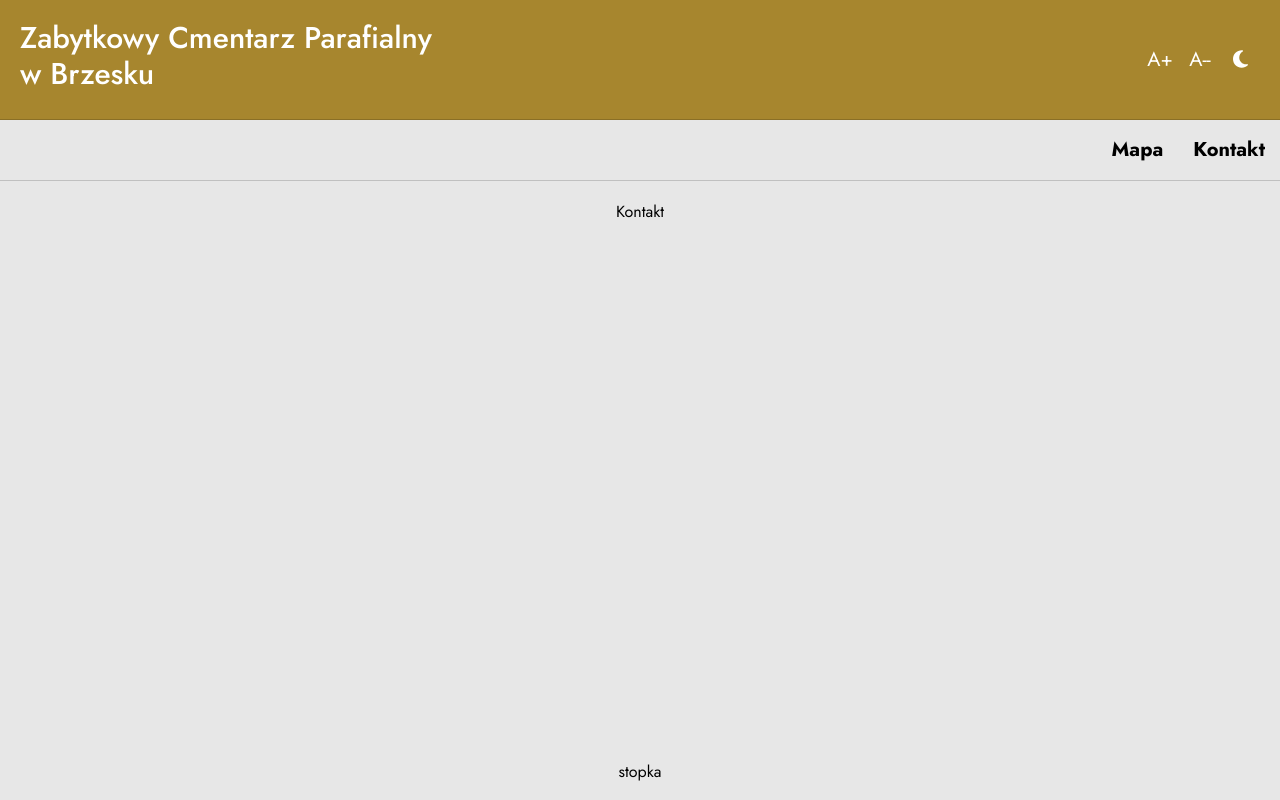
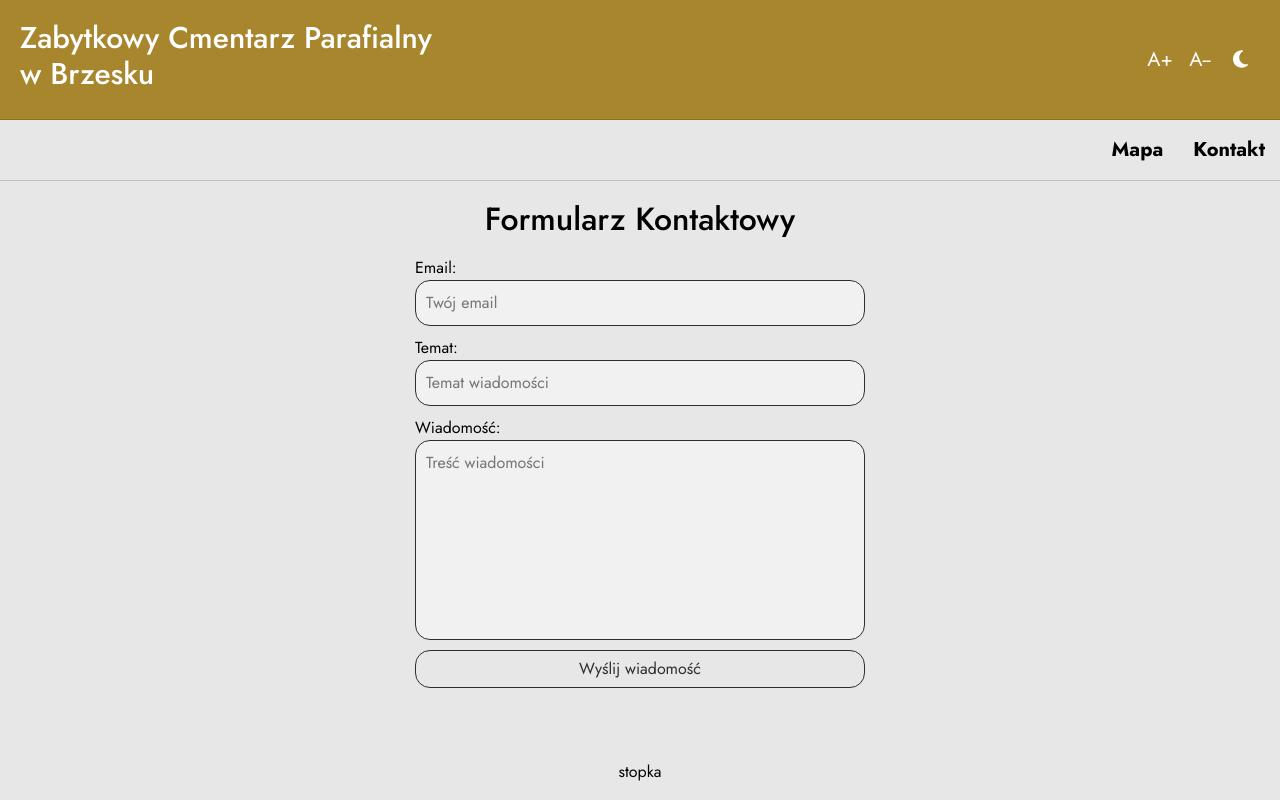
Before and after one commit to Plowix/cmentarz-brzesko, a React (Create React App) app in the folder cmentarz-frontend/: page /kontakt in a window 1280 px wide. Built offline with nearby package versions, Linux system fonts and the light colour scheme; no server answers.

Commit message:
Front-end formularza kontaktowego

```diff
--- a/cmentarz-frontend/src/App.css
+++ b/cmentarz-frontend/src/App.css
@@ -93,7 +93,8 @@ footer{
     margin-top: auto;
 }
 
-input{
+input, textarea{
+    resize: none;
     padding: 10px;
 
     border-radius: 15px;
@@ -105,9 +106,20 @@ input{
     transition: 0.15s ease-in;
 }
 
-input:hover{
+input:hover, textarea:hover{
     border: 1px solid gray;
     box-shadow: none;
+}
+
+.input-container{
+    width: 100%;
+    display: flex;
+    flex-direction: column;
+    align-items: flex-start;
+}
+
+.input-container input{
+    width: 100%;
 }
 
 .wrong-input{
--- a/cmentarz-frontend/src/RouterContent.jsx
+++ b/cmentarz-frontend/src/RouterContent.jsx
@@ -4,7 +4,7 @@ import { BrowserRouter as Router, Routes, Route, Link, useNavigate } from 'react
 import ModalDisplay from './components/Decor/ModalDisplay';
 import Header from './components/Header/Header'
 import HomePage from './components/HomePage/HomePage';
-import Contact from './components/Contact';
+import Contact from './components/Contact/Contact';
 import Footer from './components/Footer';
 import Login from './components/UserOnly/Login';
 import AdminPanel from './components/UserOnly/AdminPanel';
--- /dev/null
+++ b/cmentarz-frontend/src/components/Contact/Contact.css
@@ -0,0 +1,13 @@
+.contact-container{
+    width: 450px;
+
+    display: flex;
+    flex-direction: column;
+
+    gap: 10px;
+}
+
+.contact-container textarea{
+    width: 100%;
+    height: 200px;
+}
--- a/cmentarz-frontend/src/components/Contact.jsx
+++ b/cmentarz-frontend/src/components/Contact/Contact.jsx
@@ -1,7 +1,11 @@
+import ContactForm from "./ContactForm";
+
+import './Contact.css'
+
 function Contact(){
     return(
         <main>
-            <p>Kontakt</p>
+            <ContactForm/>
         </main>
     )
 }
--- /dev/null
+++ b/cmentarz-frontend/src/components/Contact/ContactForm.jsx
@@ -0,0 +1,69 @@
+import React, { useState } from 'react';
+
+const ContactForm = () => {
+    const [email, setEmail] = useState('');
+    const [subject, setSubject] = useState('');
+    const [message, setMessage] = useState('');
+    const [error, setError] = useState('');
+
+    const handleSubmit = (e) => {
+        e.preventDefault();
+
+        if (!email || !subject || !message) {
+            setError('Proszę wypełnić wszystkie pola.');
+            return;
+        }
+
+        console.log({ email, subject, message });
+        setError('');
+    };
+
+    return (
+        <form className='contact-container' onSubmit={handleSubmit}>
+            <h2>Formularz Kontaktowy</h2>
+
+            <div className="input-container">
+                <label htmlFor="email">Email:</label>
+                <input
+                    type="email"
+                    id="email"
+                    value={email}
+                    onChange={(e) => setEmail(e.target.value)}
+                    placeholder="Twój email"
+                    required
+                />
+            </div>
+
+            <div className="input-container">
+                <label htmlFor="subject">Temat:</label>
+                <input
+                    type="text"
+                    id="subject"
+                    value={subject}
+                    onChange={(e) => setSubject(e.target.value)}
+                    placeholder="Temat wiadomości"
+                    required
+                />
+            </div>
+
+            <div className="input-container">
+                <label htmlFor="message">Wiadomość:</label>
+                <textarea
+                    id="message"
+                    value={message}
+                    onChange={(e) => setMessage(e.target.value)}
+                    placeholder="Treść wiadomości"
+                    required
+                />
+            </div>
+
+            {error && <div className="wrong-input">{error}</div>}
+
+            <button className="contact-button btn btn-outline-secondary" type="submit">
+                Wyślij wiadomość
+            </button>
+        </form>
+    );
+};
+
+export default ContactForm;
--- a/cmentarz-frontend/src/components/UserOnly/Login.css
+++ b/cmentarz-frontend/src/components/UserOnly/Login.css
@@ -13,17 +13,6 @@
 }
 
 
-.login-container .input-container{
-    width: 100%;
-    display: flex;
-    flex-direction: column;
-    align-items: flex-start;
-}
-
-.input-container input{
-    width: 100%;
-}
-
 .error{
     min-height: var(--font-size-medium);
     font-size: var(--font-size-medium);
```
Also changed, not shown: 1 other file (tests, documents, lock files or other folders).
